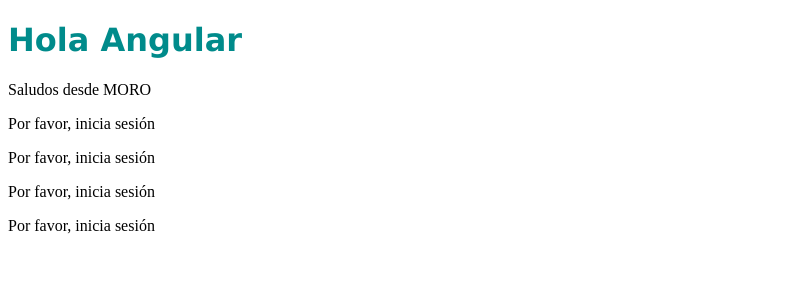
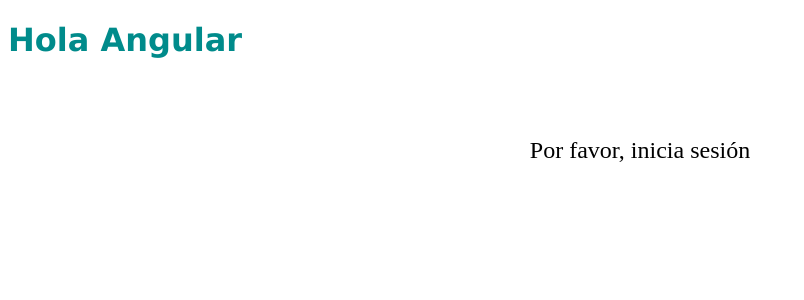
Before and after one commit to ilanangelesrodriguez/app-eventos, an Angular app: page / in a window 1280 px wide. Shown: the top 300 px of the page, without its empty margins (0-804 px from the left). Built offline with nearby package versions, Linux system fonts and the light colour scheme.

Commit message:
chore: modificar componente user

```diff
--- a/src/app/app.component.html
+++ b/src/app/app.component.html
@@ -1,7 +1,4 @@
 <h1>Hola Angular</h1>
-<p>Saludos desde {{ city.toUpperCase() }} </p>
+<!--<p>Saludos desde {{ city.toUpperCase() }} </p>-->
+
 <app-user />
-<app-user />
-<app-user />
-<app-user></app-user>
-<router-outlet></router-outlet>
--- a/src/app/user/user.component.html
+++ b/src/app/user/user.component.html
@@ -1,6 +1,11 @@
-@if(isLoggedIn){
-  <p>Bienvenido, {{ username }}</p>
+<section>
 
-} @else {
-  <p>Por favor, inicia sesión</p>
-}
+  @if(isLoggedIn){
+    <p>Bienvenido, {{ username }}</p>
+
+  } @else {
+    <p>Por favor, inicia sesión</p>
+
+  }
+
+</section>
--- a/src/app/user/user.component.scss
+++ b/src/app/user/user.component.scss
@@ -0,0 +1,7 @@
+section {
+  max-width: 500px;
+  margin: 0 auto;
+  padding-top: 32px;
+  font-size: 24px;
+  text-align: center;
+}
```
